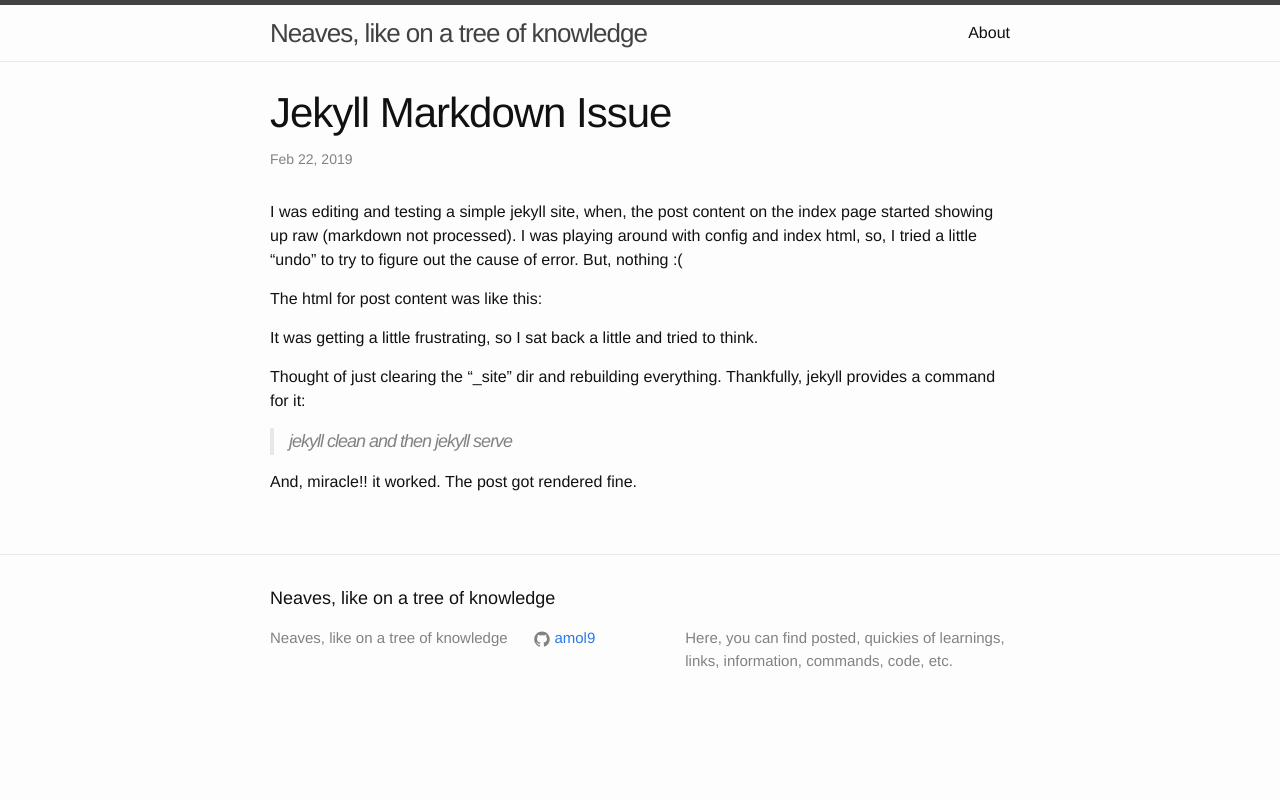
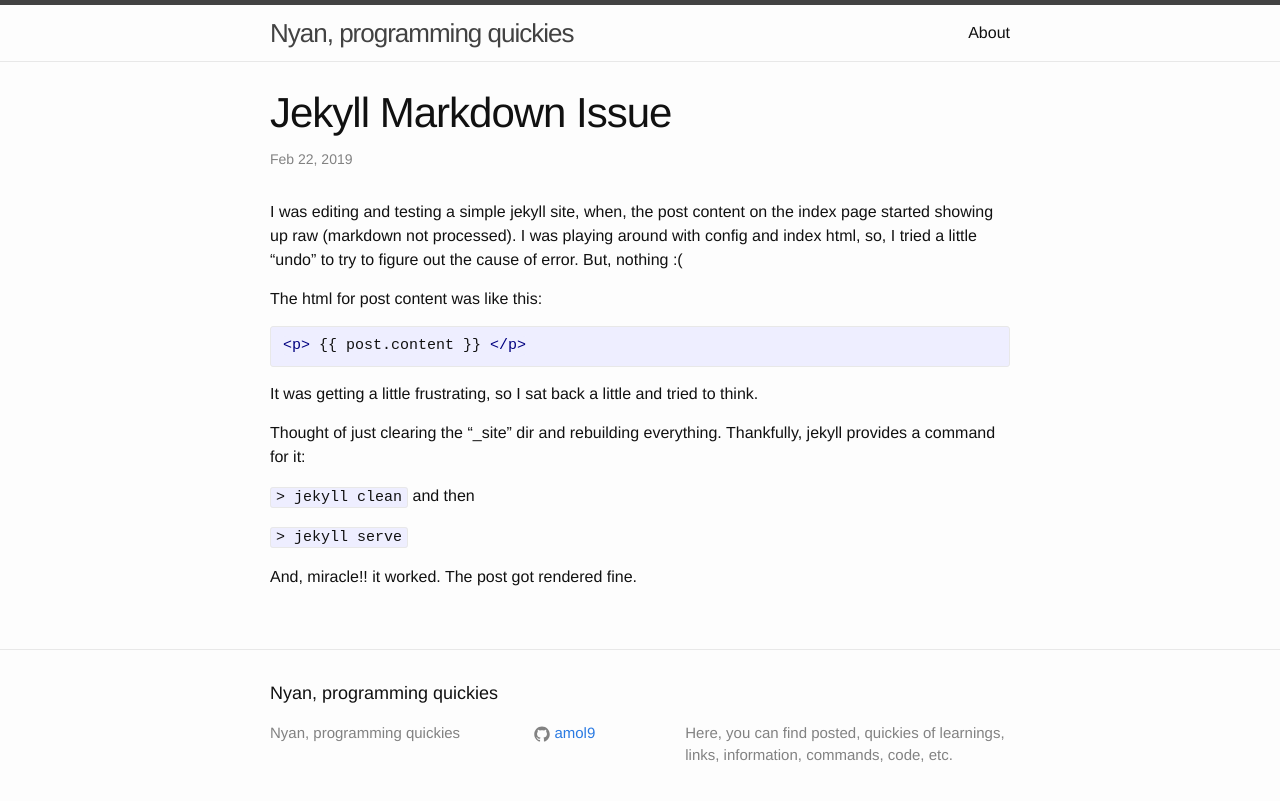
Before and after one commit to amol9/neaves, a Jekyll site: the page built from _posts/2019-02-22-jekyll-markdown-issue.md, in a window 1280 px wide. Shown: the top 801 px of the page. Built offline with Jekyll 4.4.1, drawn with Linux system fonts in a browser that asks for light colours.

Commit message:
Renamed the site to "nyan". Formatted code in posts.

```diff
--- a/_config.yml
+++ b/_config.yml
@@ -6,14 +6,17 @@
 # 'jekyll serve'. If you change this file, please restart the server process.
 
 # Site settings
-title: Neaves, like on a tree of knowledge
+title: Nyan, programming quickies
 email:
 description: > # this means to ignore newlines until "baseurl:"
         Here, you can find posted, quickies of learnings, links, information, commands, code, etc.
-baseurl: "/neaves" # the subpath of your site, e.g. /blog
+baseurl: "/nyan" # the subpath of your site, e.g. /blog
 url: "https://amol9.github.io" # the base hostname & protocol for your site
 twitter_username:
 github_username: amol9
 
 # Build settings
-markdown: kramdown
+kramdown:
+ syntax_highlighter: rouge
+ syntax_highlighter_opts:
+  css_class: 'highlight'
--- a/_posts/2019-02-22-jekyll-markdown-issue.md
+++ b/_posts/2019-02-22-jekyll-markdown-issue.md
@@ -8,14 +8,20 @@ categories: jekyll
 I was editing and testing a simple jekyll site, when, the post content on the index page started showing up raw (markdown not processed). I was playing around with config and index html, so, I tried a little "undo" to try to figure out the cause of error. But, nothing :(
 
 The html for post content was like this:
-> <p> {{ post.content }} </p>
+
+{% highlight html%}
+{% raw %}
+<p> {{ post.content }} </p>
+{% endraw %}
+{% endhighlight %}
 
 It was getting a little frustrating, so I sat back a little and tried to think.
 
 Thought of just clearing the "_site" dir and rebuilding everything. Thankfully, jekyll provides a command for it:
 
-> jekyll clean
+`> jekyll clean`
 and then
-> jekyll serve
+
+`> jekyll serve`
 
 And, miracle!! it worked. The post got rendered fine.
```
Also changed, not shown: _posts/2019-02-22-hex-numbers-in-rust.md (+2 -1 lines), _posts/2019-02-22-restore-a-file-in-git.md (+5 -3 lines), _posts/2019-02-22-rust-array-size.md (+3 -2 lines), _posts/2019-02-22-vim-and-rust.md (+10 -7 lines).
